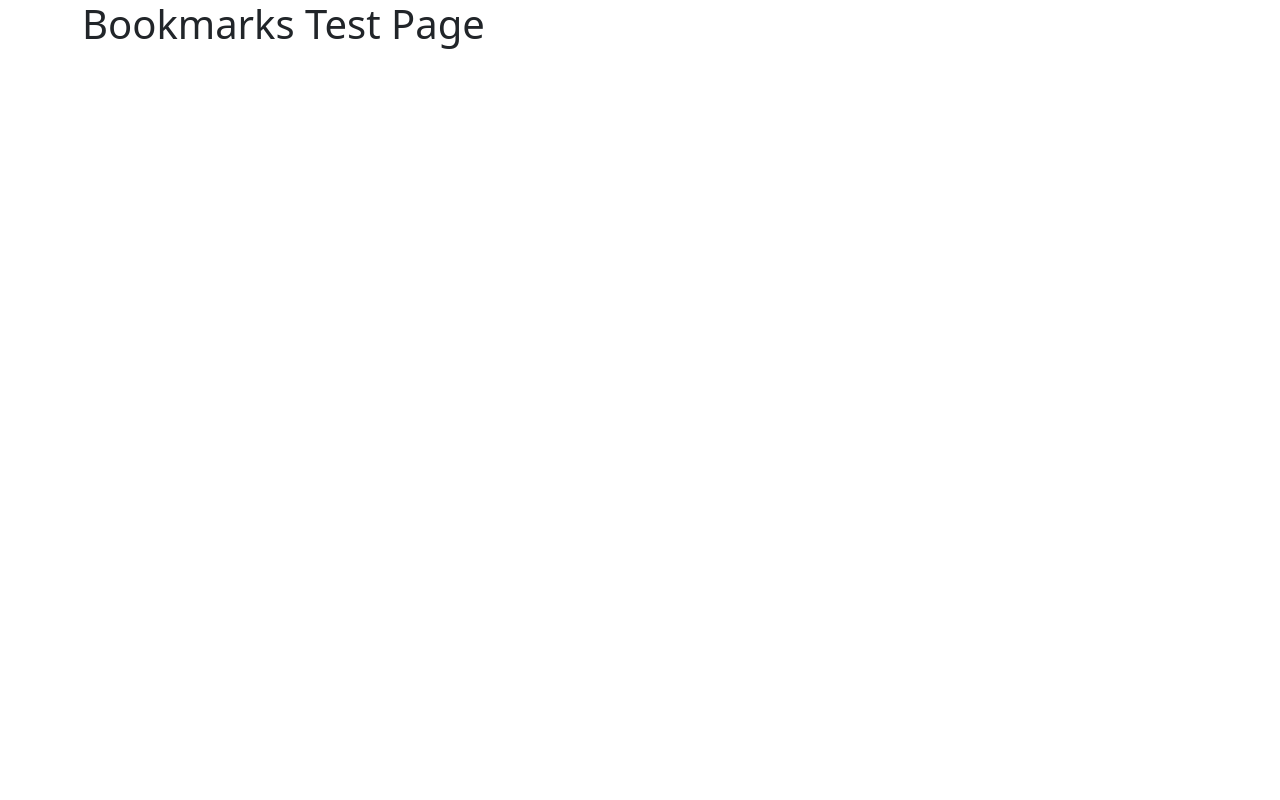
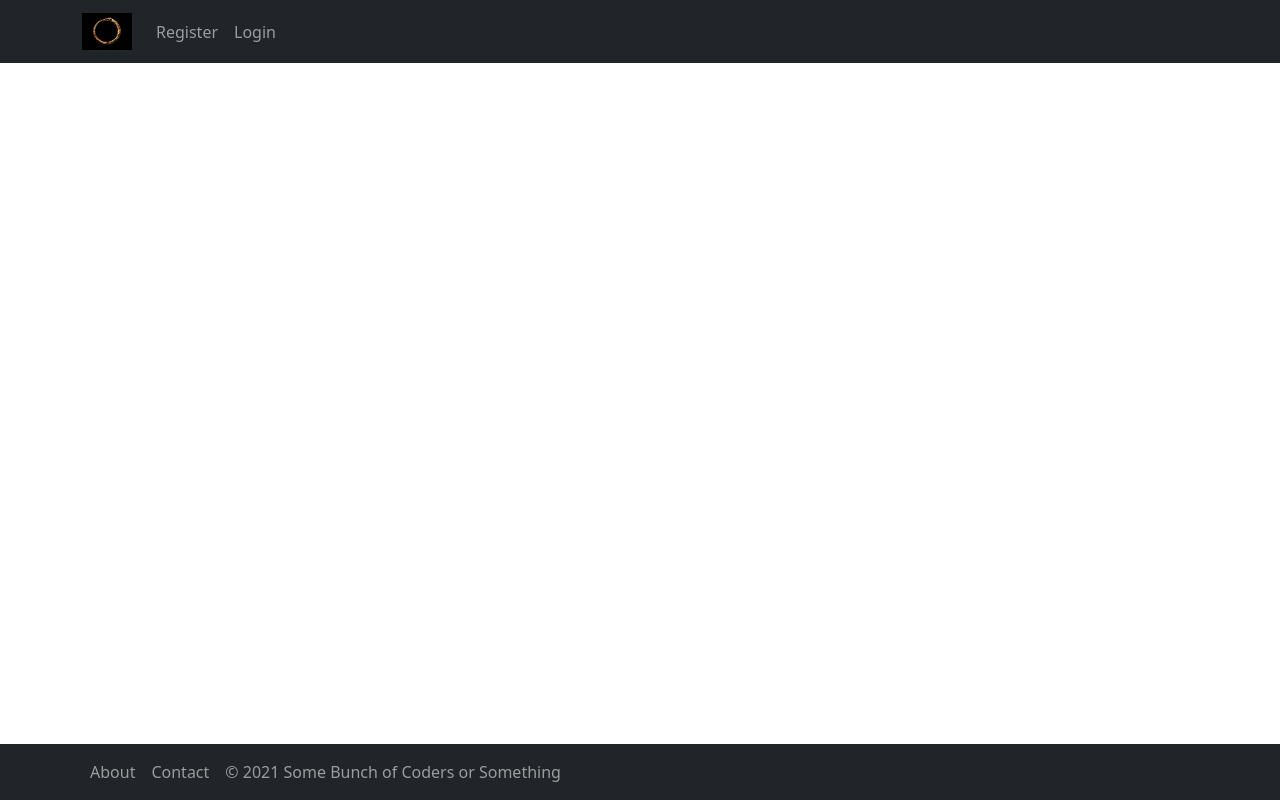
Before and after one commit to SaundersEddie/bookmarks, a React (Create React App) app in the folder frontend/: page / in a window 1280 px wide. Built offline with nearby package versions, Linux system fonts and the light colour scheme.

Commit message:
Added in a simple front pagewith logo, sticky navs

```diff
--- a/frontend/src/App.js
+++ b/frontend/src/App.js
@@ -1,5 +1,5 @@
 import Container from 'react-bootstrap/Container'
-
+import FrontPage from './pages/FrontPage';
 import './App.css';
 import 'bootstrap/dist/css/bootstrap.min.css';
 
@@ -7,7 +7,7 @@ function App() {
   return (
     <div>
       <Container>
-        <h1>Bookmarks Test Page</h1>
+        <FrontPage />
       </Container>
     </div>
   );
--- /dev/null
+++ b/frontend/src/pages/FrontPage.js
@@ -0,0 +1,38 @@
+import React from "react";
+import { Navbar, Nav, Container } from 'react-bootstrap';
+
+import logo from '../assets/images/logo.jpg';
+
+export default function FrontPage() {
+    return (
+        <>
+            <Navbar fixed="top" bg="dark" variant="dark">
+                <Container>
+                    <Navbar.Brand>
+                        <img
+                            alt="Bookmarks Logo"
+                            src={logo}
+                            width="50"
+                            heigh="50"
+                            className="d-inline-block align-top"
+                        />
+                    </Navbar.Brand>
+                    <Nav className="me-auto">
+                        <Nav.Link href="#register">Register</Nav.Link>
+                        <Nav.Link href="#login">Login</Nav.Link>
+                    </Nav>
+                </Container>
+            </Navbar>
+
+            <Navbar fixed="bottom" bg="dark" variant="dark">
+                <Container>
+                    <Nav className="me-auto">
+                        <Nav.Link href="About">About</Nav.Link>
+                        <Nav.Link href="Contact">Contact</Nav.Link>
+                        <Nav.Link href="Copyright">&copy; 2021 Some Bunch of Coders or Something</Nav.Link>
+                    </Nav>
+                </Container>
+            </Navbar>
+        </>
+    )
+}
```
Also changed, not shown: frontend/src/assets/images/logo.jpg (added).
